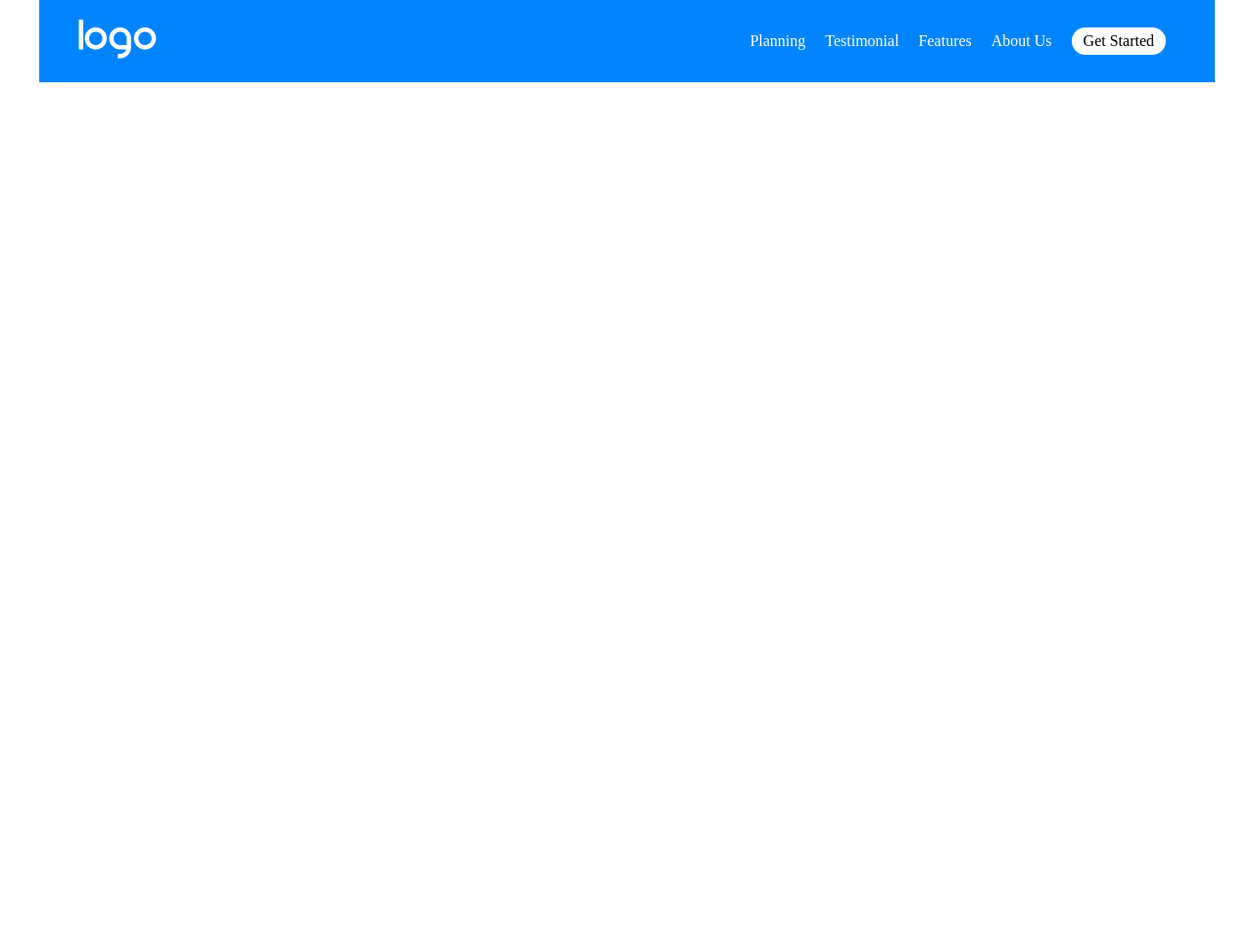
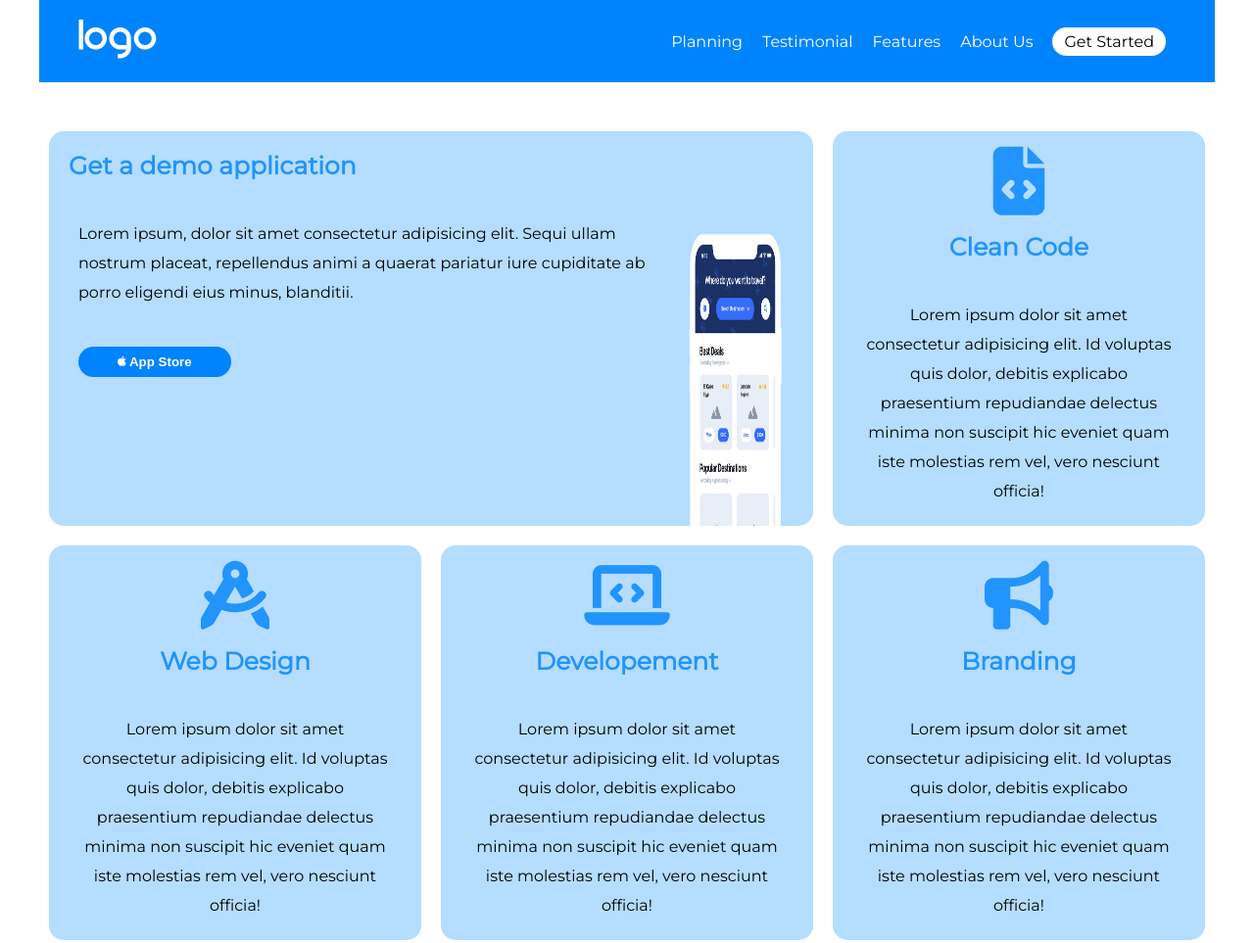
Before and after one commit to SquallStrifeX/htmlcss-responsive-layout, a plain HTML site: page index.html in a window 1280 px wide. Shown: the whole page at 98% size. Before the commit the page ends 800 px from the top, so only its background shows below. Drawn offline with Linux system fonts and the light colour scheme.

Commit message:
complete jumbotron

```diff
--- a/css/style.css
+++ b/css/style.css
@@ -2,6 +2,12 @@
     margin: 0;
     padding: 0;
     box-sizing: content-box;
+}
+
+body{
+
+    font-family: 'Montserrat', sans-serif;
+
 }
 
 .container{
@@ -12,6 +18,7 @@
 .row{
     display: flex;
 }
+
 
 .col66{
     width: 100%;
@@ -40,20 +47,74 @@ li{
     padding: 5px 12px;
     border-radius: 20px;
 }
+
+.title_main{
+    color: rgba(33,148,253,255);
+    text-align: left;
+    font-size: 25px;
+    margin-bottom: 20px;
+
+}
+
+.text_main{
+    line-height: 30px;
+}
+
+.pic_main{
+    color: rgba(33,148,253,255);
+    align-self: center;
+    font-size: 35px;
+    margin: 20px
+
+}
+
+.button_main{
+    background-color: rgba(0,132,253,255);
+    color: white;
+    font-weight: 600;
+    border-radius: 20px;
+    border: none;
+    padding: 8px 40px;
+
+}
+
+.img{
+    width: 100%;
+
+
+}
 /* COMMON */
 
 .color_white{
     color: white;
 }
 
-.bg_blue{
+.bg_header{
     background-color: rgba(0,132,253,255);
+}
+
+.bg_main{
+    background-color: rgba(181,221,255,255);
+    border-radius: 15px;
 }
 
 .padding_20{
     padding: 20px;
 }
 
+.padding-left_5{
+    padding-left: 5px;
+}
+.margin-top_20{
+    margin-top: 20px;
+}
+.margin-top_40{
+    margin-top: 40px
+}
+
+.margin-left_20{
+    margin-left: 20px;
+}
 .padding-left_40{
     padding-left: 40px;
 }
@@ -62,8 +123,20 @@ li{
     padding-right: 40px;
 }
 
+.padding_20_20_0_20{
+    padding: 20px 20px 0px 20px;
+}
+
+.margin_20{
+    margin: 20px;
+}
+
 .d_flex{
     display: flex;
+}
+
+.flex-wrap_wrap{
+    flex-wrap: wrap;
 }
 
 .justify-content_center{
@@ -72,6 +145,10 @@ li{
 
 .justify-content_flex-end{
     justify-content: flex-end
+}
+
+.flex-direction_column{
+    flex-direction: column;
 }
 
 .d_none{
@@ -84,6 +161,10 @@ li{
 
 .align-self_center{
     align-self: center;
+}
+
+.text-align_center{
+    text-align: center;
 }
 
 /* MEDIA QUERY */
@@ -100,6 +181,26 @@ li{
         max-width: 991px;
     }
 
+    .col66{
+        width: calc(100% / 3 * 2 - 40px);
+    }
+
+    .col33{
+        width: calc(100% / 3 - 40px);
+    }
+
+
+    .justify-content_center{
+        justify-content: flex-start;
+    }
+
+    .margin_20{
+        margin: 10px
+    }
+
+    .padding_20_20_0_20{
+        padding: 10px 10px 0px 10px;
+    }
 }
 
 @media  screen and (min-width: 992px) {
@@ -114,4 +215,13 @@ li{
     .d_show{
         display: none;
     }
+
+    .desktop-col66{
+        display: flex;
+    }
+    .img{
+        height: 80%;
+        align-self: flex-end;
+    }
+
 }
--- a/index.html
+++ b/index.html
@@ -5,11 +5,14 @@
     <meta name="viewport" content="width=device-width, initial-scale=1.0">
     <link rel="stylesheet" href="css/style.css">
     <link rel="stylesheet" href="https://cdnjs.cloudflare.com/ajax/libs/font-awesome/6.4.2/css/all.min.css" integrity="sha512-z3gLpd7yknf1YoNbCzqRKc4qyor8gaKU1qmn+CShxbuBusANI9QpRohGBreCFkKxLhei6S9CQXFEbbKuqLg0DA==" crossorigin="anonymous" referrerpolicy="no-referrer" />
+    <link rel="preconnect" href="https://fonts.googleapis.com">
+<link rel="preconnect" href="https://fonts.gstatic.com" crossorigin>
+<link href="https://fonts.googleapis.com/css2?family=Montserrat:wght@200;400&family=Open+Sans&family=Rubik+Mono+One&display=swap" rel="stylesheet">
     <title>Document</title>
 </head>
 <body>
     <header>
-        <div class="container bg_blue">
+        <div class="container bg_header">
         <div class="row">
         <div class="col50 padding_20 padding-left_40">
             <img src="img/logo.png" alt="">
@@ -30,13 +33,37 @@
     </div>
     </header>
     <main>
-        <div class="container">
-            <div class="row">
-                <div class="col66"></div>
-                <div class="col33"></div>
-                <div class="col33"></div>
-                <div class="col33"></div>
-                <div class="col33"></div>
+        <div class="container margin-top_40">
+            <div class="row flex-wrap_wrap ">
+                <div class="col66 desktop-col66 margin_20 padding_20_20_0_20 bg_main">
+                    <div>
+                    <h3 class="title_main padding_20_20_0_20">Get a demo application</h3>
+                    <p class="text_main padding_20">Lorem ipsum, dolor sit amet consectetur adipisicing elit. Sequi ullam nostrum placeat, repellendus animi a quaerat pariatur iure cupiditate ab porro eligendi eius minus, blanditii.</p>
+                    <div><button class="button_main margin-top_20 margin-left_20"><i class="fa-brands fa-apple fa-sm"></i> App Store</button></div>
+                   </div>
+                   <p class="d_flex justify-content_center padding_20_20_0_20"><img class="img" src="img/phone.png" alt=""></p>
+
+                </div>
+                <div class="col33 bg_main margin_20 padding_20_20_0_20 d_flex justify-content_center flex-direction_column">
+                    <p class="pic_main"><i class="fa-solid fa-file-code fa-2xl"></i></p>
+                    <h3 class="title_main align-self_center padding_20_20_0_20">Clean Code</h3>
+                    <p class="text_main text-align_center padding_20">Lorem ipsum dolor sit amet consectetur adipisicing elit. Id voluptas quis dolor, debitis explicabo praesentium repudiandae delectus minima non suscipit hic eveniet quam iste molestias rem vel, vero nesciunt officia!</p>
+                </div>
+                <div class="col33 bg_main margin_20 padding_20_20_0_20 d_flex justify-content_center flex-direction_column">
+                    <p class="pic_main"><i class="fa-solid fa-compass-drafting fa-2xl"></i></p>
+                    <h3 class="title_main align-self_center padding_20_20_0_20">Web Design</h3>
+                    <p class="text_main text-align_center padding_20">Lorem ipsum dolor sit amet consectetur adipisicing elit. Id voluptas quis dolor, debitis explicabo praesentium repudiandae delectus minima non suscipit hic eveniet quam iste molestias rem vel, vero nesciunt officia!</p>
+                </div>
+                <div class="col33 bg_main margin_20 padding_20_20_0_20 d_flex justify-content_center flex-direction_column">
+                    <p class="pic_main"><i class="fa-solid fa-laptop-code fa-2xl"></i></p>
+                    <h3 class="title_main align-self_center padding_20_20_0_20">Developement</h3>
+                    <p class="text_main text-align_center padding_20">Lorem ipsum dolor sit amet consectetur adipisicing elit. Id voluptas quis dolor, debitis explicabo praesentium repudiandae delectus minima non suscipit hic eveniet quam iste molestias rem vel, vero nesciunt officia!</p>
+                </div>
+                <div class="col33 bg_main margin_20 padding_20_20_0_20 d_flex justify-content_center flex-direction_column">
+                    <p class="pic_main"><i class="fa-solid fa-bullhorn fa-2xl"></i></p>
+                    <h3 class="title_main align-self_center padding_20_20_0_20">Branding</h3>
+                    <p class="text_main text-align_center padding_20">Lorem ipsum dolor sit amet consectetur adipisicing elit. Id voluptas quis dolor, debitis explicabo praesentium repudiandae delectus minima non suscipit hic eveniet quam iste molestias rem vel, vero nesciunt officia!</p>
+                </div>
 
 
             </div>
```
